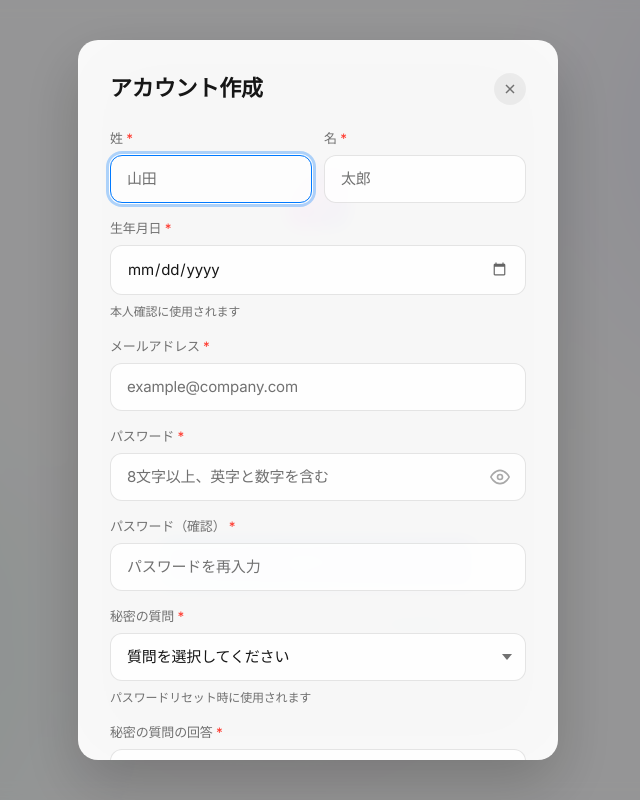
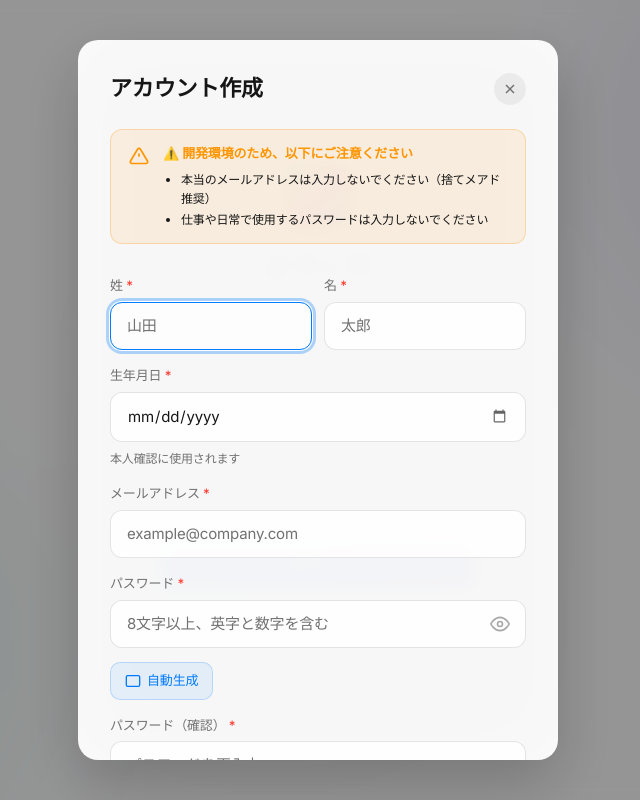
Before and after one commit to takuya-flag414/dify-custom-ui-poc, a React (Vite) app: page / in a window 1280 px wide. Both pictures are taken after a click on the button "新規登録". Shown: the whole page, without its empty margins (322-962 px from the left). Built offline with nearby package versions, Linux system fonts and the light colour scheme.

Commit message:
feat(SignupModal): パスワード自動生成機能と開発環境注意バナーを追加

```diff
--- a/src/components/Auth/Auth.css
+++ b/src/components/Auth/Auth.css
@@ -491,3 +491,141 @@
 .dark .signup-modal--expanded::-webkit-scrollbar-thumb:hover {
   background: rgba(255, 255, 255, 0.3);
 }
+
+/* ============================================
+   Development Warning Banner
+   - DESIGN_RULE.md 準拠: sys-color-warning (#FF9500)
+   ============================================ */
+.dev-warning-banner {
+  display: flex;
+  align-items: flex-start;
+  gap: 12px;
+  padding: 14px 16px;
+  border-radius: 12px;
+  background: rgba(255, 149, 0, 0.1);
+  border: 1px solid rgba(255, 149, 0, 0.25);
+  margin-bottom: 16px;
+}
+
+.dev-warning-banner__icon {
+  flex-shrink: 0;
+  width: 24px;
+  height: 24px;
+  display: flex;
+  align-items: center;
+  justify-content: center;
+  color: var(--sys-color-warning, #FF9500);
+}
+
+.dev-warning-banner__content {
+  flex: 1;
+}
+
+.dev-warning-banner__title {
+  font-size: 13px;
+  font-weight: 600;
+  color: var(--sys-color-warning, #FF9500);
+  margin: 0 0 6px;
+}
+
+.dev-warning-banner__list {
+  font-size: 12px;
+  line-height: 1.6;
+  color: var(--color-text-primary);
+  margin: 0;
+  padding-left: 18px;
+  list-style-type: disc;
+}
+
+.dev-warning-banner__list li {
+  margin-bottom: 2px;
+}
+
+.dev-warning-banner__list li:last-child {
+  margin-bottom: 0;
+}
+
+[data-theme="dark"] .dev-warning-banner,
+.dark .dev-warning-banner {
+  background: rgba(255, 159, 10, 0.12);
+  border-color: rgba(255, 159, 10, 0.3);
+}
+
+[data-theme="dark"] .dev-warning-banner__title,
+.dark .dev-warning-banner__title {
+  color: var(--sys-color-warning-dark, #FF9F0A);
+}
+
+/* ============================================
+   Password Generate Button
+   - DESIGN_RULE.md 準拠: Ghost/Secondary ボタン
+   - Halo Focus Ring
+   ============================================ */
+.password-actions {
+  display: flex;
+  align-items: center;
+  gap: 8px;
+  margin-top: 8px;
+}
+
+.password-generate-btn {
+  display: inline-flex;
+  align-items: center;
+  gap: 6px;
+  padding: 8px 14px;
+  background: rgba(0, 122, 255, 0.08);
+  border: 1px solid rgba(0, 122, 255, 0.2);
+  border-radius: 10px;
+  font-size: 13px;
+  font-weight: 500;
+  color: var(--sys-color-primary, #007AFF);
+  cursor: pointer;
+  transition: all 0.2s ease-out;
+}
+
+.password-generate-btn:hover {
+  background: rgba(0, 122, 255, 0.14);
+  border-color: rgba(0, 122, 255, 0.35);
+}
+
+.password-generate-btn:active {
+  transform: scale(0.98);
+}
+
+/* Halo Focus Ring - DESIGN_RULE.md 9.1 準拠 */
+.password-generate-btn:focus-visible {
+  outline: none;
+  box-shadow:
+    0 0 0 1px #FFFFFF,
+    0 0 0 4px rgba(0, 122, 255, 0.5);
+}
+
+.password-generate-btn:disabled {
+  opacity: 0.5;
+  cursor: not-allowed;
+}
+
+.password-generate-btn svg {
+  width: 16px;
+  height: 16px;
+}
+
+[data-theme="dark"] .password-generate-btn,
+.dark .password-generate-btn {
+  background: rgba(10, 132, 255, 0.12);
+  border-color: rgba(10, 132, 255, 0.3);
+  color: var(--sys-color-primary-dark, #0A84FF);
+}
+
+[data-theme="dark"] .password-generate-btn:hover,
+.dark .password-generate-btn:hover {
+  background: rgba(10, 132, 255, 0.18);
+  border-color: rgba(10, 132, 255, 0.45);
+}
+
+[data-theme="dark"] .password-generate-btn:focus-visible,
+.dark .password-generate-btn:focus-visible {
+  box-shadow:
+    0 0 0 1px #000000,
+    0 0 0 4px rgba(10, 132, 255, 0.5);
+}
--- a/src/components/Auth/SignupModal.jsx
+++ b/src/components/Auth/SignupModal.jsx
@@ -7,6 +7,35 @@ import { motion } from 'framer-motion';
 import { useAuth } from '../../context/AuthContext';
 import { SECURITY_QUESTIONS } from '../../mocks/mockUsers';
 import './Auth.css';
+
+/**
+ * パスワード要件を満たすセキュアなランダムパスワードを生成
+ * 要件: 8文字以上、英字(大小)、数字、記号を含む
+ */
+const generateSecurePassword = () => {
+    const length = 12;
+    const lowercase = 'abcdefghijklmnopqrstuvwxyz';
+    const uppercase = 'ABCDEFGHIJKLMNOPQRSTUVWXYZ';
+    const numbers = '0123456789';
+    const symbols = '!@#$%^&*';
+
+    const allChars = lowercase + uppercase + numbers + symbols;
+
+    // 各種類から最低1文字ずつ確保
+    let password = '';
+    password += lowercase[Math.floor(Math.random() * lowercase.length)];
+    password += uppercase[Math.floor(Math.random() * uppercase.length)];
+    password += numbers[Math.floor(Math.random() * numbers.length)];
+    password += symbols[Math.floor(Math.random() * symbols.length)];
+
+    // 残りをランダムに埋める
+    for (let i = password.length; i < length; i++) {
+        password += allChars[Math.floor(Math.random() * allChars.length)];
+    }
+
+    // シャッフル
+    return password.split('').sort(() => Math.random() - 0.5).join('');
+};
 
 /**
  * サインアップ（新規登録）モーダル
@@ -169,6 +198,29 @@ const SignupModal = ({ onClose }) => {
 
                 {/* フォーム */}
                 <form className="login-form" onSubmit={handleSubmit}>
+                    {/* 開発環境注意バナー */}
+                    <motion.div
+                        className="dev-warning-banner"
+                        initial={{ opacity: 0, y: -10 }}
+                        animate={{ opacity: 1, y: 0 }}
+                        transition={{ type: 'spring', stiffness: 250, damping: 25 }}
+                    >
+                        <div className="dev-warning-banner__icon">
+                            <svg width="20" height="20" viewBox="0 0 24 24" fill="none" stroke="currentColor" strokeWidth="2">
+                                <path d="M10.29 3.86L1.82 18a2 2 0 001.71 3h16.94a2 2 0 001.71-3L13.71 3.86a2 2 0 00-3.42 0z" />
+                                <line x1="12" y1="9" x2="12" y2="13" />
+                                <line x1="12" y1="17" x2="12.01" y2="17" />
+                            </svg>
+                        </div>
+                        <div className="dev-warning-banner__content">
+                            <p className="dev-warning-banner__title">⚠️ 開発環境のため、以下にご注意ください</p>
+                            <ul className="dev-warning-banner__list">
+                                <li>本当のメールアドレスは入力しないでください（捨てメアド推奨）</li>
+                                <li>仕事や日常で使用するパスワードは入力しないでください</li>
+                            </ul>
+                        </div>
+                    </motion.div>
+
                     {/* エラーメッセージ */}
                     {displayError && (
                         <motion.div
@@ -300,6 +352,31 @@ const SignupModal = ({ onClose }) => {
                                 </span>
                             </div>
                         )}
+                        {/* パスワード自動生成ボタン */}
+                        <div className="password-actions">
+                            <motion.button
+                                type="button"
+                                className="password-generate-btn"
+                                onClick={() => {
+                                    const generated = generateSecurePassword();
+                                    setPassword(generated);
+                                    setConfirmPassword(generated);
+                                    setShowPassword(true);
+                                }}
+                                disabled={isSubmitting}
+                                whileHover={{ scale: 1.02 }}
+                                whileTap={{ scale: 0.98 }}
+                                transition={{ type: 'spring', stiffness: 400, damping: 25 }}
+                            >
+                                <svg width="16" height="16" viewBox="0 0 24 24" fill="none" stroke="currentColor" strokeWidth="2">
+                                    <rect x="2" y="4" width="20" height="16" rx="2" />
+                                    <path d="M6 12h.01M10 12h.01M14 12h.01M18 12h.01" />
+                                    <path d="M6 8h.01M10 8h.01M14 8h.01M18 8h.01" />
+                                    <path d="M6 16h.01M10 16h.01M14 16h.01M18 16h.01" />
+                                </svg>
+                                自動生成
+                            </motion.button>
+                        </div>
                     </div>
 
                     {/* パスワード確認 */}
```
